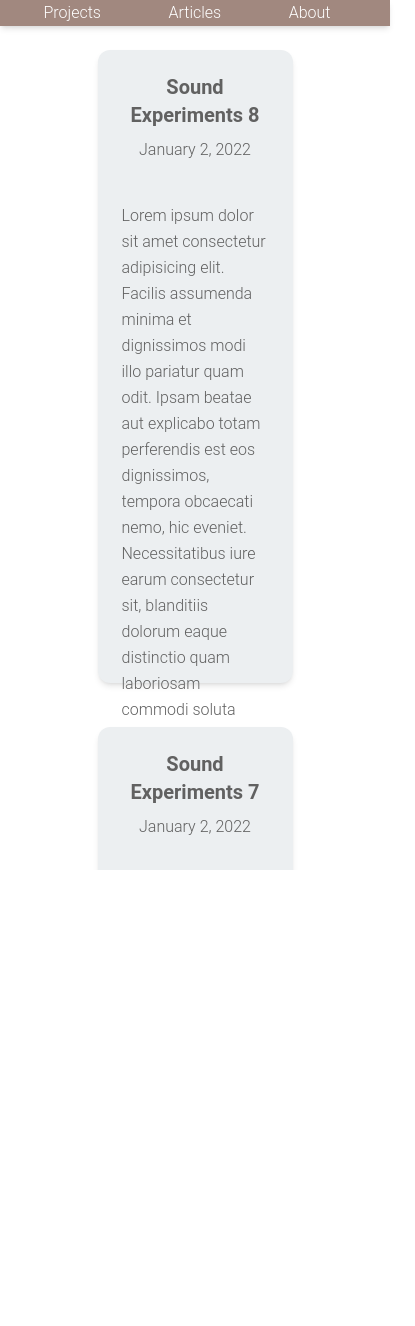
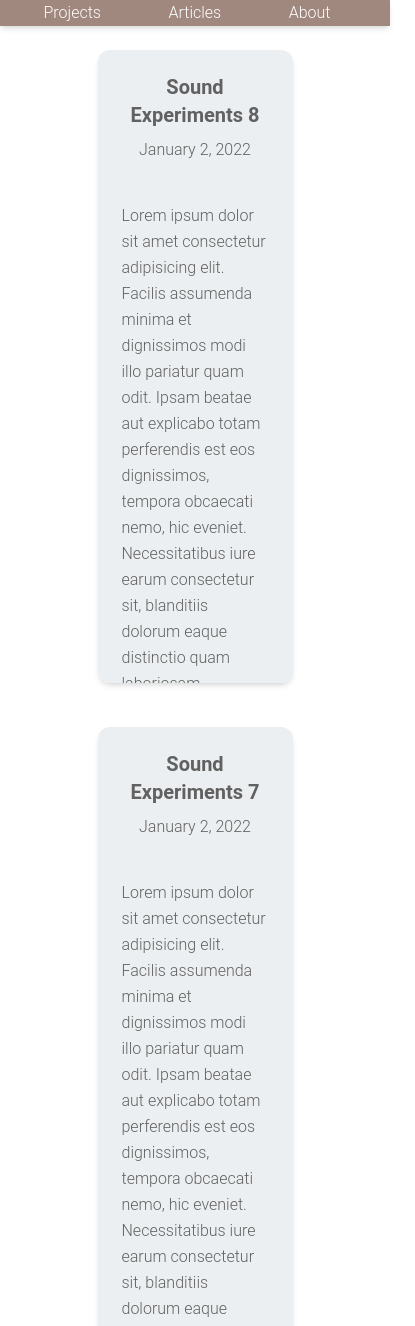
Before and after one commit to heycharlieabbott/PersonalSite, a Next.js app: page / in a window 390 px wide. Shown: the top 1326 px of the page, 415 px wide, since content can reach past the window. Before the commit the page ends 870 px from the top, so only its background shows below. Built offline with nearby package versions, Linux system fonts and the light colour scheme.

Commit message:
add navbar scrolling behavior, update card scroll on small screens

```diff
--- a/components/customcard.tsx
+++ b/components/customcard.tsx
@@ -26,7 +26,7 @@ const customcard = ({ id, date, title }: Props) => {
 
   return (
 
-    <Card className="mt-6 bg-blue-gray-50 w-1/2 h-[75vh] snap-always snap-start hover:drop-shadow-lg transition ease-in duration-120" ref={cardRef}>
+    <Card className="mt-6 bg-blue-gray-50 w-1/2 h-[75vh] snap-always snap-start hover:drop-shadow-lg transition ease-in duration-120 overflow-auto" ref={cardRef}>
     <CardBody >
     <Link href={`/posts/${id}` } >
       <Typography variant="h5" className="mb-2 hover:underline">
--- a/components/navbar.tsx
+++ b/components/navbar.tsx
@@ -1,14 +1,19 @@
 import React from 'react'
 import Link from 'next/link'
-import { isTemplateSpan } from 'typescript';
 import { useRouter } from 'next/router';
 import { Typography } from '@material-tailwind/react';
+import { useState, useEffect } from 'react';
 
 
 type navBarText = string[]
 
+type navbarProps = {
+  scrollstatus: string
 
-const navbar = () => {
+}
+
+
+const navbar = ({scrollstatus}: navbarProps) => {
 
 const navBarItems: navBarText = ["Home", "Projects","Articles",'About'];
 const navBarItemsHome: navBarText = ["Projects","Articles",'About'];
@@ -29,9 +34,11 @@ const navBarMap = (items) =>{
   )
 }
 
+
+
   return (
 
-  <nav className={pathname === "/"? 'sticky top-0 z-10 m-auto bg-brown-300 shadow-md':'top-0 z-10 m-auto  bg-brown-300 shadow-md'}>
+  <nav className={pathname === "/"? `${scrollstatus} top-0 z-10 m-auto bg-brown-300 shadow-md transition-opacity`:'top-0 z-10 m-auto  bg-brown-300 shadow-md'}>
     <ul className='flex flex-row justify-evenly gap-6 pr-4 text-white  '>
       {navBarMap(pathname === "/"? navBarItemsHome : navBarItems)}
      </ul>
--- a/pages/about.tsx
+++ b/pages/about.tsx
@@ -8,7 +8,7 @@ type Props = {}
 const about = (props: Props) => {
   return (
     <div className='flex-col h-screen'>
-    <Navbar/>
+    <Navbar scrollstatus={"Show"}/>
     <div className='flex items-center h-full justify-center'>
         <Typography variant="h1">
             This is a blog by <a className='hover:underline hover:text-light-blue-300 transition duration-150'href='https://www.heycharlieabbott.com'>Charlie Abbott</a>
--- a/pages/index.tsx
+++ b/pages/index.tsx
@@ -19,9 +19,32 @@ export default function Home({ allPostsData }: homeProps) {
   console.log(allPostsData)
 
  const [page, setActive] = useState(1)
- const window = 3;
+ const windowPage = 3;
  const [totalPages, setTotalPages] = useState(Array(Math.ceil(3)).fill(0))
 
+
+ const [scrollY, setScrollY] = useState(0);
+ const [status, setStatus] = useState('sticky')
+
+ function logit() {
+  if (window.scrollY > scrollY){
+    setStatus('opacity-0')
+  } else{
+    setStatus('sticky opacity-100')
+  }
+   setScrollY(window.scrollY);
+
+ }
+
+ useEffect(() => {
+   function watchScroll() {
+     window.addEventListener("scroll", logit);
+   }
+   watchScroll();
+   return () => {
+     window.removeEventListener("scroll", logit);
+   };
+ });
 
 
 
@@ -30,10 +53,10 @@ export default function Home({ allPostsData }: homeProps) {
       <Head>
         <title>{siteTitle}</title>
       </Head>
-   <Navbar/>
+   <Navbar scrollstatus={status}/>
       <main>
-        <div className='scroll-pt-10 grid grid-cols-1 gap-5 text-center justify-items-center w-screen h-screen snap-y snap-mandatory overflow-scroll'>
-          {allPostsData.slice((page - 1)*window,(page-1)*window+window).map(({ id, date, title }) => (
+        <div className='scroll-pt-10 grid grid-cols-1 gap-5 text-center justify-items-center w-screen h-screen'>
+          {allPostsData.slice((page - 1)*windowPage,(page-1)*windowPage+windowPage).map(({ id, date, title }) => (
           <CustomCard id={id} date={date} title={title}/>
           ))}
         <DefaultPagination active={page} setActive={setActive} totalPages={totalPages}/>
--- a/styles/global.css
+++ b/styles/global.css
@@ -6,5 +6,6 @@
 @layer base{
     body{
 
+
     }
 }
```
